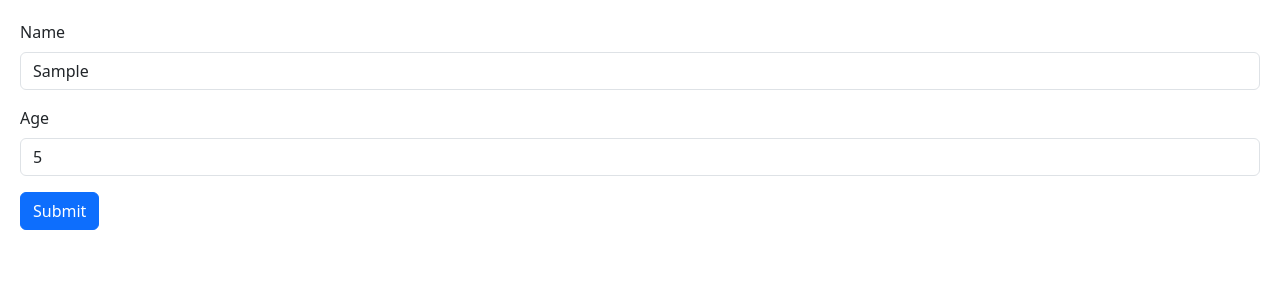
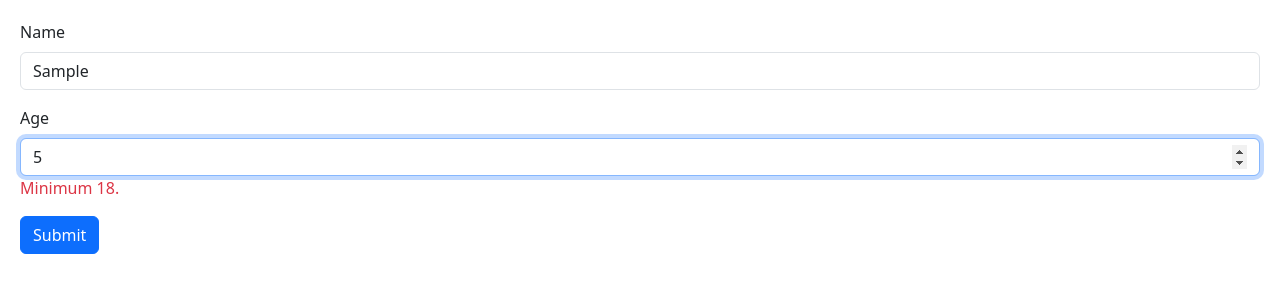
Before and after one commit to HuuThangTran/ReactPractice, a React (Vite) app: page / in a window 1280 px wide. Both pictures are taken after typing "Sample", "5" into the empty fields and a click on the button "Submit". Shown: the top 300 px of the page. Built offline with nearby package versions, Linux system fonts and the light colour scheme.

Commit message:
Form Validation with zod

```diff
--- a/package.json
+++ b/package.json
@@ -10,14 +10,17 @@
     "preview": "vite preview"
   },
   "dependencies": {
+    "@hookform/resolvers": "^3.10.0",
     "@types/styled-components": "^5.1.34",
     "bootstrap": "^5.3.3",
     "instal": "^0.0.1-security",
+    "install": "^0.13.0",
     "react": "^18.3.1",
     "react-dom": "^18.3.1",
     "react-hook-form": "^7.54.2",
     "react-icons": "^5.4.0",
-    "styled-components": "^6.1.14"
+    "styled-components": "^6.1.14",
+    "zod": "^3.24.1"
   },
   "devDependencies": {
     "@eslint/js": "^9.17.0",
--- a/src/components/Form.tsx
+++ b/src/components/Form.tsx
@@ -1,16 +1,27 @@
 import React, { FormEvent, useRef, useState } from "react";
 import { FieldValues, useForm } from "react-hook-form";
+import { z } from "zod";
+import { zodResolver } from "@hookform/resolvers/zod";
 
-interface FormData {
-  name: string;
-  age: number;
-}
+const schema = z.object({
+  name: z.string().min(3, { message: "doge" }),
+  age: z
+    .number({ invalid_type_error: "Age is required" })
+    .min(18, { message: "Minimum 18" }),
+});
+
+type FormData = z.infer<typeof schema>;
+
+// interface FormData {
+//   name: string;
+//   age: number;
+// }
 const Form = () => {
   const {
     register,
     handleSubmit,
     formState: { errors },
-  } = useForm<FormData>();
+  } = useForm<FormData>({ resolver: zodResolver(schema) });
   //   console.log(register);
   //   const nameRef = useRef<HTMLInputElement>(null);
   //   const ageRef = useRef<HTMLInputElement>(null);
@@ -29,28 +40,24 @@
           Name
         </label>
         <input
-          {...register("name", { required: true, minLength: 3 })}
+          {...register("name")}
           id="name"
           type="text"
           className="form-control"
         />
-        {errors.name?.type === "required" && (
-          <p className="text-danger">The name is required.</p>
-        )}
-        {errors.name?.type === "minLength" && (
-          <p className="text-danger">The name must be at least 3 characters.</p>
-        )}
+        {errors.name && <p className="text-danger">{errors.name.message}.</p>}
       </div>
       <div className="mb-3">
         <label htmlFor="age" className="form-label">
           Age
         </label>
         <input
-          {...register("age")}
+          {...register("age", { valueAsNumber: true })}
           id="age"
           type="number"
           className="form-control"
         />
+        {errors.age && <p className="text-danger">{errors.age.message}.</p>}
       </div>
       <button className="btn btn-primary" type="submit">
         Submit
```
Also changed, not shown: 1 other file (tests, documents, lock files or other folders).
